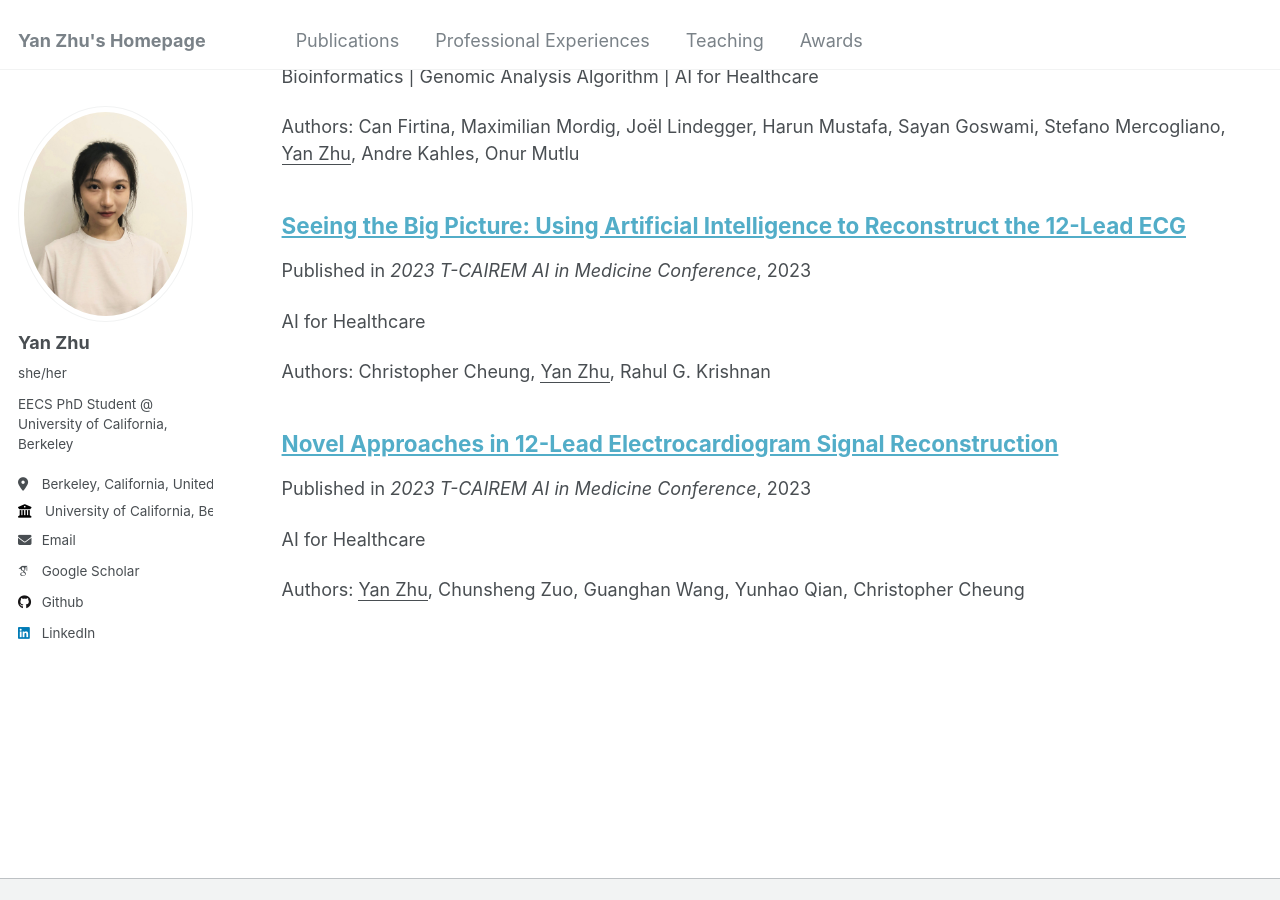
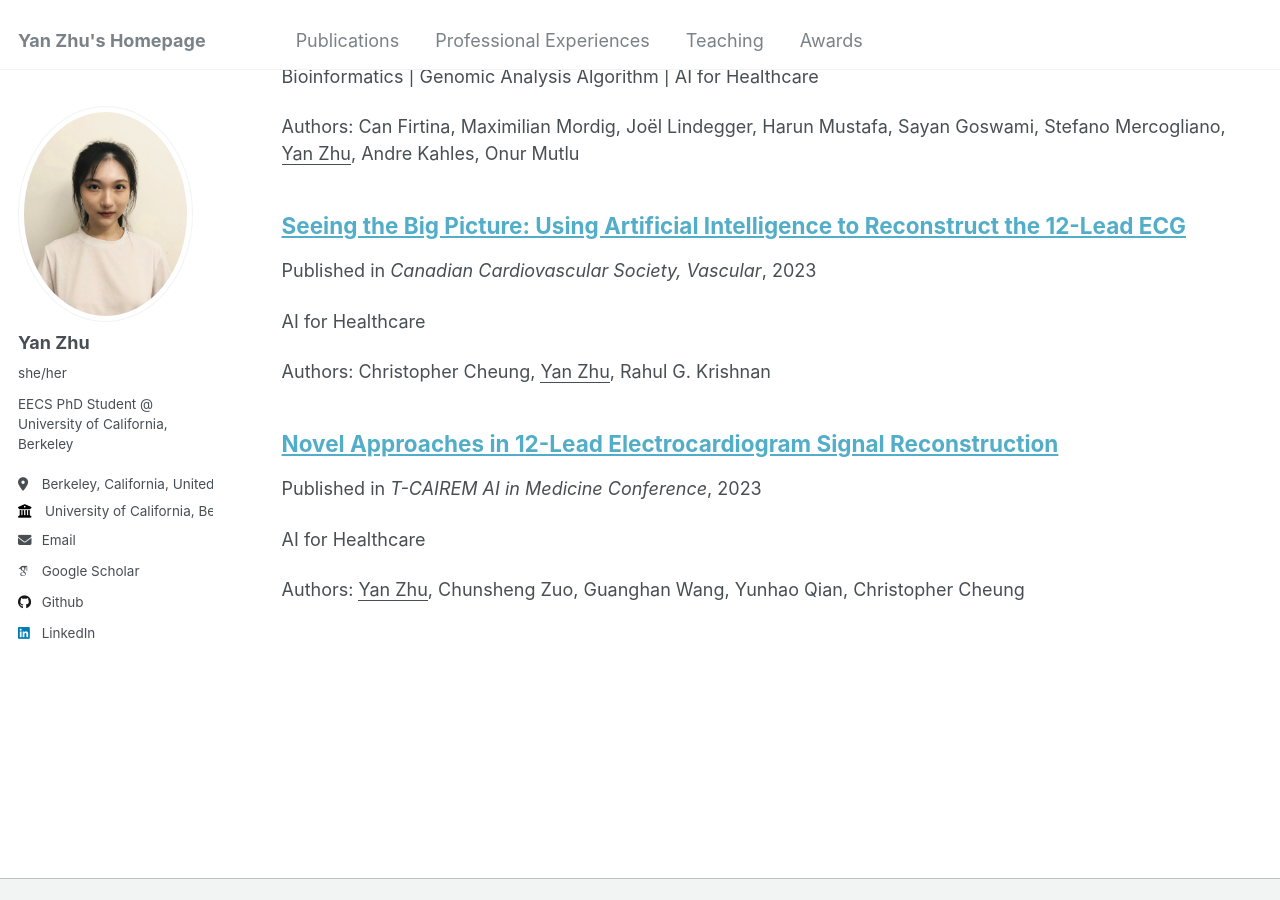
Before and after one commit to zhuyan0619/zhuyan0619.github.io, a Jekyll site: the page built from _pages/publications.html, in a window 1280 px wide and 900 px high, scrolled down 1028 px. Built offline with Jekyll 4.4.1, drawn with Linux system fonts in a browser that asks for light colours; some web fonts are replaced.

Commit message:
fix typos

```diff
--- a/_publications/TCAIREM.md
+++ b/_publications/TCAIREM.md
@@ -4,7 +4,7 @@ collection: publications
 category: "talks"
 permalink: /publication/TCAIREM
 excerpt: 'AI for Healthcare'
-venue: "2023 T-CAIREM AI in Medicine Conference"
+venue: "T-CAIREM AI in Medicine Conference"
 date: 2023-10-13
 location: "Toronto, Ontario, Canada"
 citation: <u>Yan Zhu</u>, Chunsheng Zuo, Guanghan Wang, Yunhao Qian, Christopher Cheung
--- a/_publications/Vascular.md
+++ b/_publications/Vascular.md
@@ -4,7 +4,7 @@ collection: publications
 category: "talks"
 permalink: /publication/Vascular
 excerpt: 'AI for Healthcare'
-venue: "2023 T-CAIREM AI in Medicine Conference"
+venue: "Canadian Cardiovascular Society, Vascular"
 date: 2023-10-29
 location: "Montreal, Quebec, Canada"
 citation: Christopher Cheung, <u>Yan Zhu</u>, Rahul G. Krishnan
```
